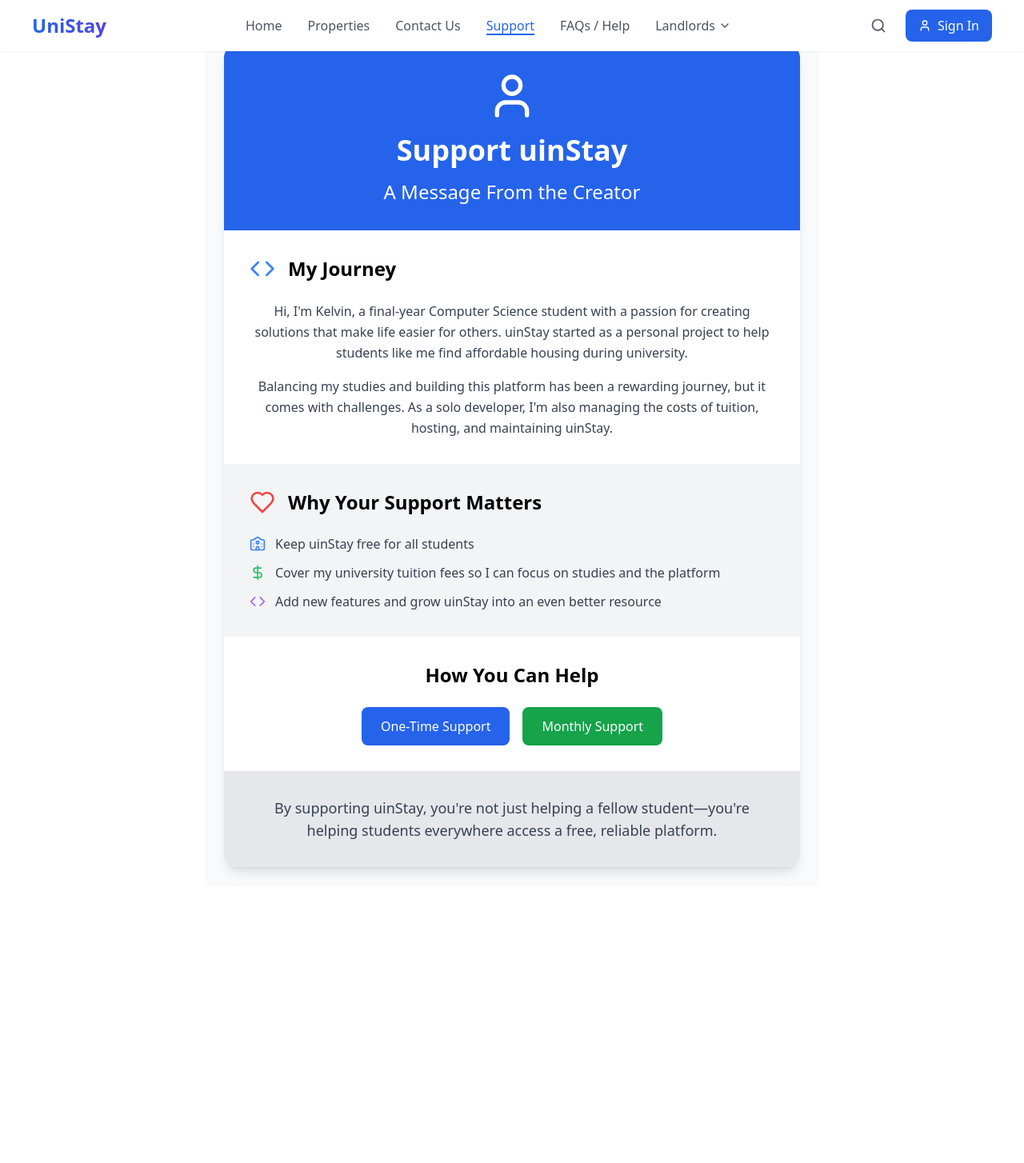
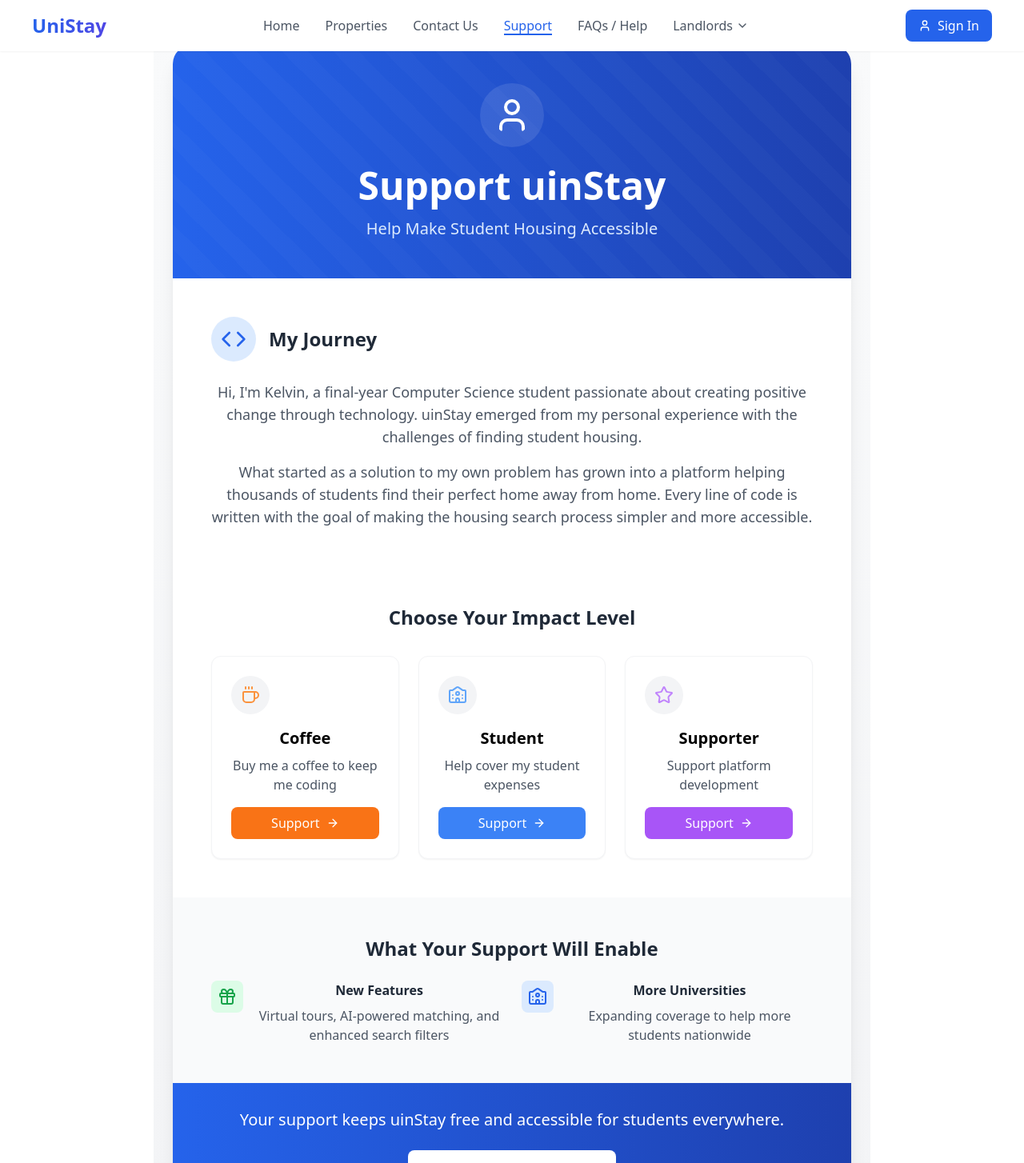
Before and after one commit to kelvin-2/uin-Stay, a React (Vite) app: page /Support in a window 1280 px wide. Shown: the top 1454 px of the page at 80% size. Before the commit the page ends 1140 px from the top, so only its background shows below. Built offline with nearby package versions, Linux system fonts and the light colour scheme.

Commit message:
fixed the searchBar and enhence support

```diff
--- a/src/components/ContactInfo.jsx
+++ b/src/components/ContactInfo.jsx
@@ -7,7 +7,7 @@ const ContactInfo = () => (
     <div className="space-y-6">
       {[
         { icon: Mail, title: 'Email', detail: 'support@uinstay.com' },
-        { icon: Phone, title: 'Phone', detail: '+27 657 120 222' },
+        { icon: Phone, title: 'Phone', detail: '+27 639 604 148' },
         { icon: MessageCircle, title: 'Live Chat', detail: 'Available 9 AM - 5 PM CAT' },
       ].map((info, idx) => (
         <div key={idx} className="flex items-center space-x-4">
--- a/src/components/Navbar.jsx
+++ b/src/components/Navbar.jsx
@@ -184,9 +184,7 @@ const Navbar = () => {
             </div>
 
             <div className="hidden md:flex items-center space-x-6">
-              <button className="text-gray-600 hover:text-blue-600 transition-colors duration-200">
-                <Search className="h-5 w-5" />
-              </button>
+
               {renderAuthButton()}
             </div>
 
@@ -227,9 +225,7 @@ const Navbar = () => {
               )}
 
               <div className="flex items-center space-x-4 pt-4 border-t border-gray-100">
-                <button className="text-gray-600 hover:text-blue-600 transition-colors duration-200">
-                  <Search className="h-5 w-5" />
-                </button>
+
                 {renderAuthButton()}
               </div>
             </div>
--- a/src/pages/CreatorSupportMessge.jsx
+++ b/src/pages/CreatorSupportMessge.jsx
@@ -4,74 +4,139 @@ import {
   DollarSign,
   Code,
   University,
-  User
+  User,
+  Star,
+  Coffee,
+  Gift,
+  ArrowRight
 } from 'lucide-react';
 
 const CreatorSupportMessage = () => {
+  const supportTiers = [
+    {
+      name: "Coffee",
+      icon: <Coffee className="w-6 h-6 text-orange-400" />,
+      description: "Buy me a coffee to keep me coding",
+
+      color: "bg-orange-500"
+    },
+    {
+      name: "Student",
+      icon: <University className="w-6 h-6 text-blue-400" />,
+      description: "Help cover my student expenses",
+
+      color: "bg-blue-500"
+    },
+    {
+      name: "Supporter",
+      icon: <Star className="w-6 h-6 text-purple-400" />,
+      description: "Support platform development",
+
+      color: "bg-purple-500"
+    }
+  ];
+
   return (
-    <div className="max-w-3xl mx-auto p-6 bg-gray-50">
-      <div className="bg-white rounded-2xl shadow-lg overflow-hidden">
+    <div className="max-w-4xl mx-auto p-6 bg-gradient-to-b from-gray-50 to-gray-100">
+      <div className="bg-white rounded-3xl shadow-xl overflow-hidden transform hover:scale-[1.02] transition-transform duration-300 cursor-pointer">
         {/* Header */}
-        <div className="bg-blue-600 text-white p-8 text-center">
-          <User className="mx-auto w-16 h-16 mb-4 text-white" />
-          <h1 className="text-4xl font-bold mb-4">Support uinStay</h1>
-          <h2 className="text-2xl">A Message From the Creator</h2>
+        <div className="bg-gradient-to-r from-blue-600 to-blue-800 text-white p-12 text-center relative overflow-hidden">
+          <div className="absolute inset-0 opacity-10">
+            <div className="absolute inset-0 bg-[linear-gradient(45deg,_#ffffff33_25%,_transparent_25%,_transparent_50%,_#ffffff33_50%,_#ffffff33_75%,_transparent_75%,_transparent)] bg-[length:64px_64px]"></div>
+          </div>
+          <User className="mx-auto w-20 h-20 mb-6 text-white bg-white/10 p-4 rounded-full" />
+          <h1 className="text-5xl font-bold mb-4">Support uinStay</h1>
+          <p className="text-xl text-blue-100">Help Make Student Housing Accessible</p>
         </div>
 
         {/* Creator's Story */}
-        <div className="p-8">
+        <div className="p-8 lg:p-12">
           <div className="flex items-center mb-6">
-            <Code className="w-8 h-8 mr-4 text-blue-500" />
-            <h3 className="text-2xl font-semibold">My Journey</h3>
+            <div className="bg-blue-100 p-3 rounded-full mr-4">
+              <Code className="w-8 h-8 text-blue-600" />
+            </div>
+            <h3 className="text-2xl font-bold text-gray-800">My Journey</h3>
           </div>
-          <p className="text-gray-700 leading-relaxed mb-4">
-            Hi, I'm Kelvin, a final-year Computer Science student with a passion for creating solutions that make life easier for others. uinStay started as a personal project to help students like me find affordable housing during university.
-          </p>
-          <p className="text-gray-700 leading-relaxed">
-            Balancing my studies and building this platform has been a rewarding journey, but it comes with challenges. As a solo developer, I'm also managing the costs of tuition, hosting, and maintaining uinStay.
-          </p>
-        </div>
-
-        {/* Why Support Matters */}
-        <div className="bg-gray-100 p-8">
-          <div className="flex items-center mb-6">
-            <Heart className="w-8 h-8 mr-4 text-red-500" />
-            <h3 className="text-2xl font-semibold">Why Your Support Matters</h3>
-          </div>
-          <ul className="space-y-3 text-gray-700">
-            <li className="flex items-center">
-              <University className="w-5 h-5 mr-3 text-blue-500" />
-              Keep uinStay free for all students
-            </li>
-            <li className="flex items-center">
-              <DollarSign className="w-5 h-5 mr-3 text-green-500" />
-              Cover my university tuition fees so I can focus on studies and the platform
-            </li>
-            <li className="flex items-center">
-              <Code className="w-5 h-5 mr-3 text-purple-500" />
-              Add new features and grow uinStay into an even better resource
-            </li>
-          </ul>
-        </div>
-
-        {/* Donation Options */}
-        <div className="p-8 text-center">
-          <h3 className="text-2xl font-semibold mb-6">How You Can Help</h3>
-          <div className="flex justify-center space-x-4">
-            <button className="bg-blue-600 text-white px-6 py-3 rounded-lg hover:bg-blue-700 transition">
-              One-Time Support
-            </button>
-            <button className="bg-green-600 text-white px-6 py-3 rounded-lg hover:bg-green-700 transition">
-              Monthly Support
-            </button>
+          <div className="space-y-4 text-gray-600 leading-relaxed">
+            <p className="text-lg">
+              Hi, I'm Kelvin, a final-year Computer Science student passionate about creating positive change through technology. uinStay emerged from my personal experience with the challenges of finding student housing.
+            </p>
+            <p className="text-lg">
+              What started as a solution to my own problem has grown into a platform helping thousands of students find their perfect home away from home. Every line of code is written with the goal of making the housing search process simpler and more accessible.
+            </p>
           </div>
         </div>
 
-        {/* Impact Statement */}
-        <div className="bg-gray-200 p-8 text-center">
-          <p className="text-gray-700 text-lg">
-            By supporting uinStay, you're not just helping a fellow student—you're helping students everywhere access a free, reliable platform.
+        {/* Impact Stats
+        <div className="grid grid-cols-1 md:grid-cols-3 gap-6 p-8 bg-gray-50">
+          <div className="text-center p-6 bg-white rounded-xl shadow-sm">
+            <div className="text-3xl font-bold text-blue-600 mb-2">1,000+</div>
+            <div className="text-gray-600">Students Housed</div>
+          </div>
+          <div className="text-center p-6 bg-white rounded-xl shadow-sm">
+            <div className="text-3xl font-bold text-green-600 mb-2">50+</div>
+            <div className="text-gray-600">Universities Covered</div>
+          </div>
+          <div className="text-center p-6 bg-white rounded-xl shadow-sm">
+            <div className="text-3xl font-bold text-purple-600 mb-2">24/7</div>
+            <div className="text-gray-600">Platform Availability</div>
+          </div>
+  </div>*/}
+
+        {/* Support Tiers */}
+        <div className="p-8 lg:p-12">
+          <h3 className="text-2xl font-bold text-center mb-8 text-gray-800">Choose Your Impact Level</h3>
+          <div className="grid grid-cols-1 md:grid-cols-3 gap-6">
+            {supportTiers.map((tier, index) => (
+              <div key={index} className="bg-white rounded-xl shadow-sm hover:shadow-md transition-shadow p-6 border border-gray-100">
+                <div className="flex items-center justify-between mb-4">
+                  <div className="bg-gray-100 p-3 rounded-full">{tier.icon}</div>
+                  <span className="text-2xl font-bold text-gray-800">{tier.amount}</span>
+                </div>
+                <h4 className="text-xl font-semibold mb-2">{tier.name}</h4>
+                <p className="text-gray-600 mb-4">{tier.description}</p>
+                <button className={`w-full ${tier.color} text-white py-2 px-4 rounded-lg hover:opacity-90 transition-opacity flex items-center justify-center space-x-2`}>
+                  <span>Support</span>
+                  <ArrowRight className="w-4 h-4" />
+                </button>
+              </div>
+            ))}
+          </div>
+        </div>
+
+        {/* Future Goals */}
+        <div className="bg-gray-50 p-8 lg:p-12">
+          <h3 className="text-2xl font-bold mb-6 text-gray-800">What Your Support Will Enable</h3>
+          <div className="grid grid-cols-1 md:grid-cols-2 gap-6">
+            <div className="flex items-start space-x-4">
+              <div className="bg-green-100 p-2 rounded-lg">
+                <Gift className="w-6 h-6 text-green-600" />
+              </div>
+              <div>
+                <h4 className="font-semibold text-gray-800 mb-2">New Features</h4>
+                <p className="text-gray-600">Virtual tours, AI-powered matching, and enhanced search filters</p>
+              </div>
+            </div>
+            <div className="flex items-start space-x-4">
+              <div className="bg-blue-100 p-2 rounded-lg">
+                <University className="w-6 h-6 text-blue-600" />
+              </div>
+              <div>
+                <h4 className="font-semibold text-gray-800 mb-2">More Universities</h4>
+                <p className="text-gray-600">Expanding coverage to help more students nationwide</p>
+              </div>
+            </div>
+          </div>
+        </div>
+
+        {/* Final CTA */}
+        <div className="p-8 text-center bg-gradient-to-r from-blue-600 to-blue-800 text-white">
+          <p className="text-xl mb-6">
+            Your support keeps uinStay free and accessible for students everywhere.
           </p>
+          <button className="bg-white text-blue-600 px-8 py-3 rounded-lg hover:bg-blue-50 transition-colors font-semibold">
+            Make a Difference Today
+          </button>
         </div>
       </div>
     </div>
```
